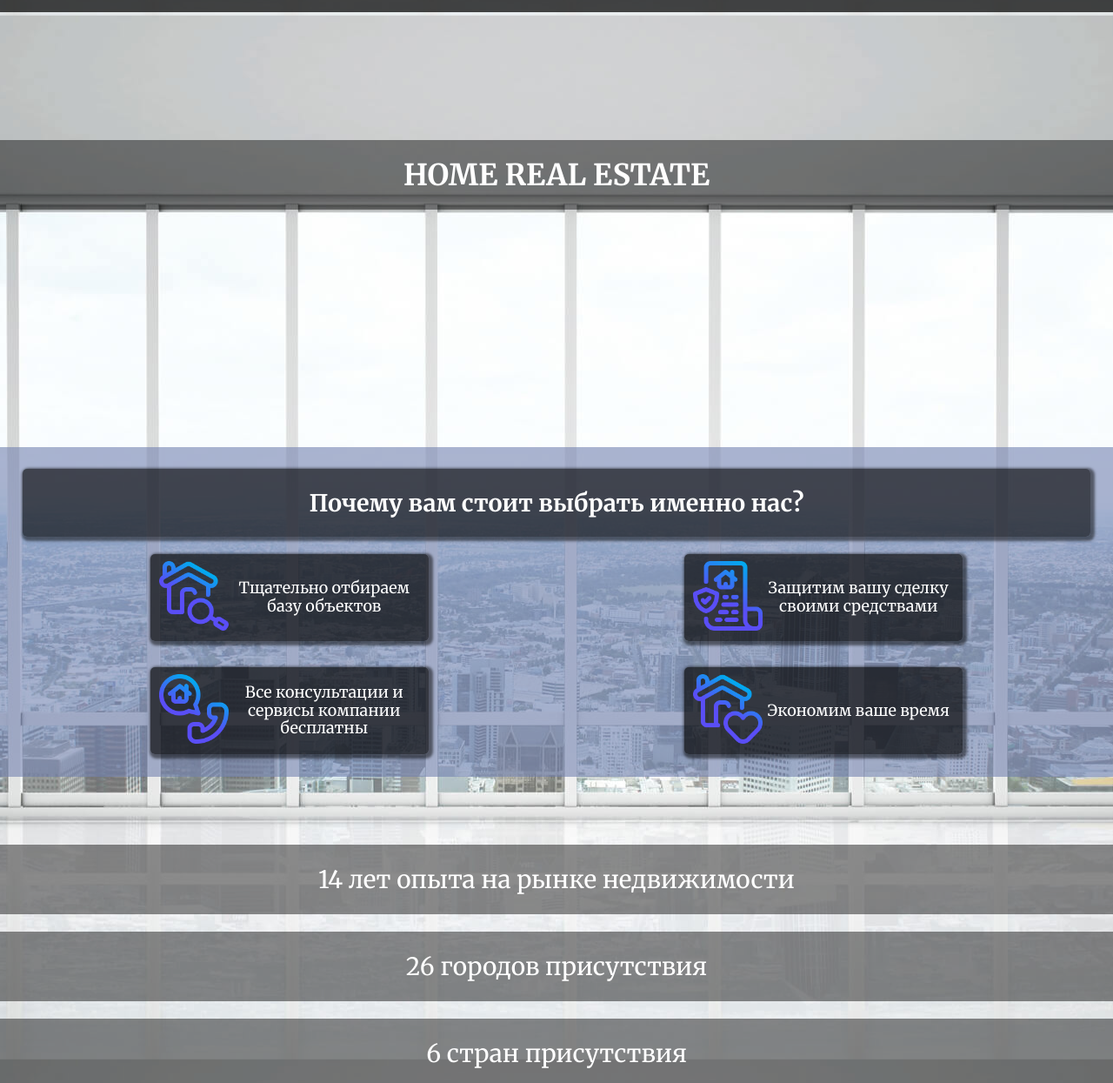
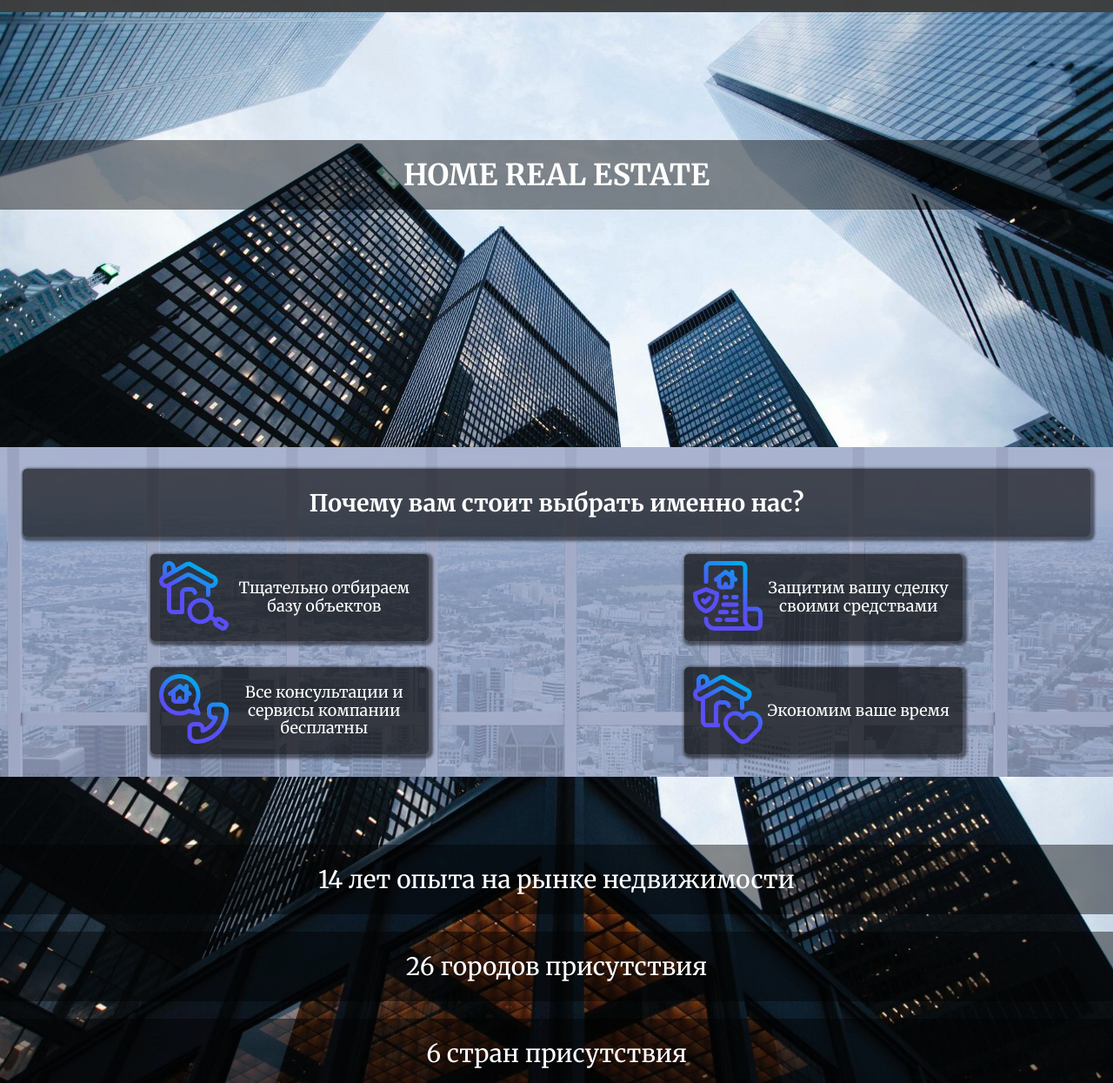
Before and after one commit to Arrtem4/First-web-page-08-2022, a plain HTML site: page index.html in a window 1280 px wide. Shown: the part 55-1300 px from the top of the page at 87% size. Drawn offline with nearby package versions, Linux system fonts and the light colour scheme.

Commit message:
Update style.css

```diff
--- a/style/style.css
+++ b/style/style.css
@@ -63,7 +63,7 @@ body {
     position: relative;
     text-align: center;
     margin: auto;
-    background-image: url(images/fon1.jpg);
+    background-image: url(../images/fon1.jpg);
     background-repeat: no-repeat;
     background-size: cover;
     background-position: center;
@@ -136,7 +136,7 @@ body {
 
 .picture2 {
     margin: auto;
-    background-image: url(images/fon2.jpg);
+    background-image: url(../images/fon2.jpg);
     background-repeat: no-repeat;
     background-size: cover;
     background-position: center;
@@ -173,7 +173,7 @@ body {
 
 .footer {
     height: 200px;
-    background-image: url(images/footer.jpg);
+    background-image: url(../images/footer.jpg);
     background-repeat: no-repeat;
     background-size: cover;
 }
```
